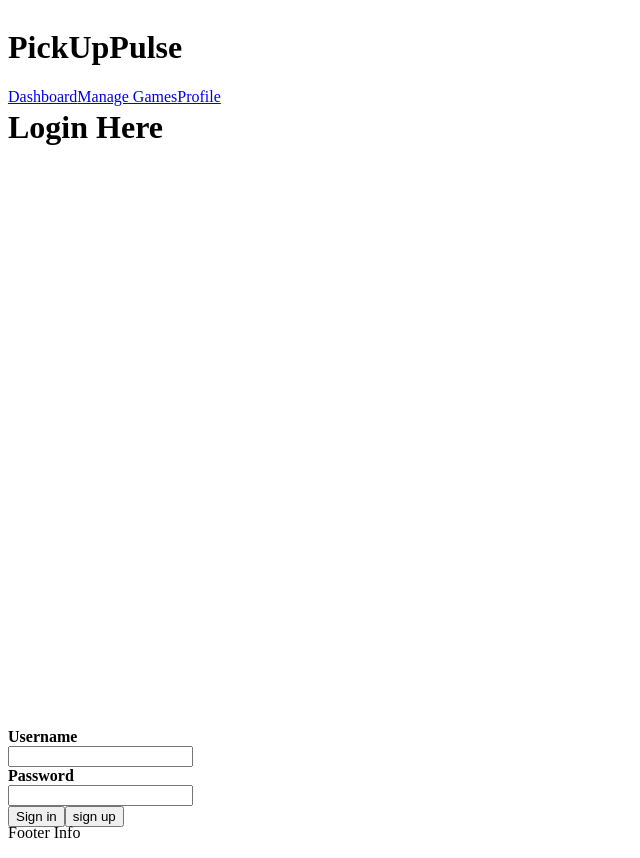
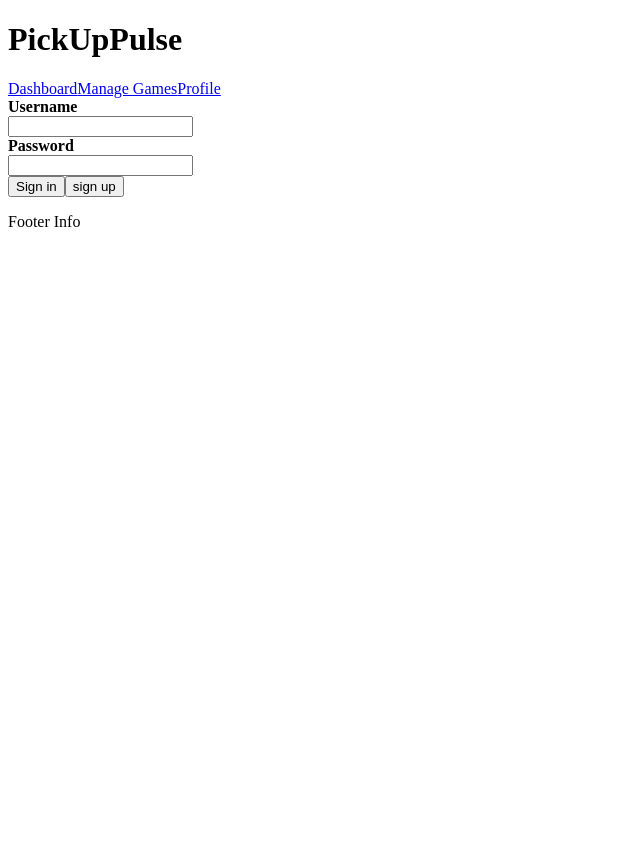
Before and after one commit to scooby-gang-12/PickUpPulse, a React app: page / in a window 1280 px wide. Shown: the whole page, without its empty margins (0-640 px from the left). After the commit the page ends 829 px from the top, so only its background shows below. Built offline with nearby package versions, Linux system fonts and the light colour scheme.

Commit message:
Bobby debug with changes

```diff
--- a/client/components/layout/index.js
+++ b/client/components/layout/index.js
@@ -19,7 +19,7 @@ export default function Layout() {
 const LayoutWrapper = styled.div `
     height: 100vh;
     width: 100%;
-    display: grid;
-    grid-template-rows: 10% 80% 10%;
-    grid-template-columns: auto;
+    /* display: grid; */
+    /* grid-template-rows: 10% 80% 10%; */
+    /* grid-template-columns: auto; */
 `
--- a/client/components/userLogin.js
+++ b/client/components/userLogin.js
@@ -28,7 +28,7 @@ const UserLogin = () => {
 
 return (
   <>
-<h1>Login Here</h1>
+{/* <h1>Login Here</h1> */}
 <form onSubmit={handlelogin}>
   <label htmlFor='username'><strong>Username</strong></label><br></br>
   <input ref={usernameRef} type='text'></input><br></br>
```
Also changed, not shown: 3 other files (tests, documents, lock files or other folders).
